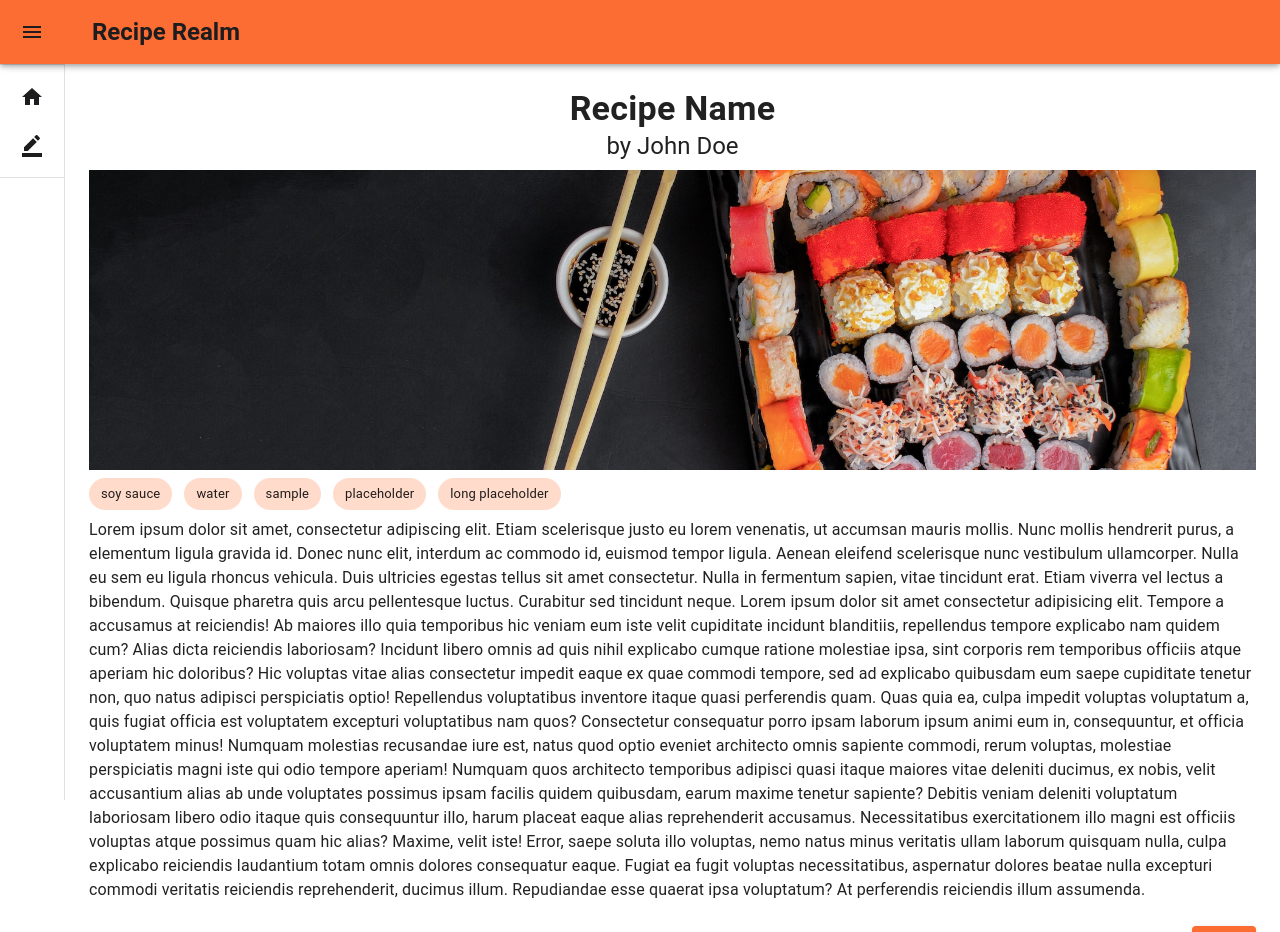
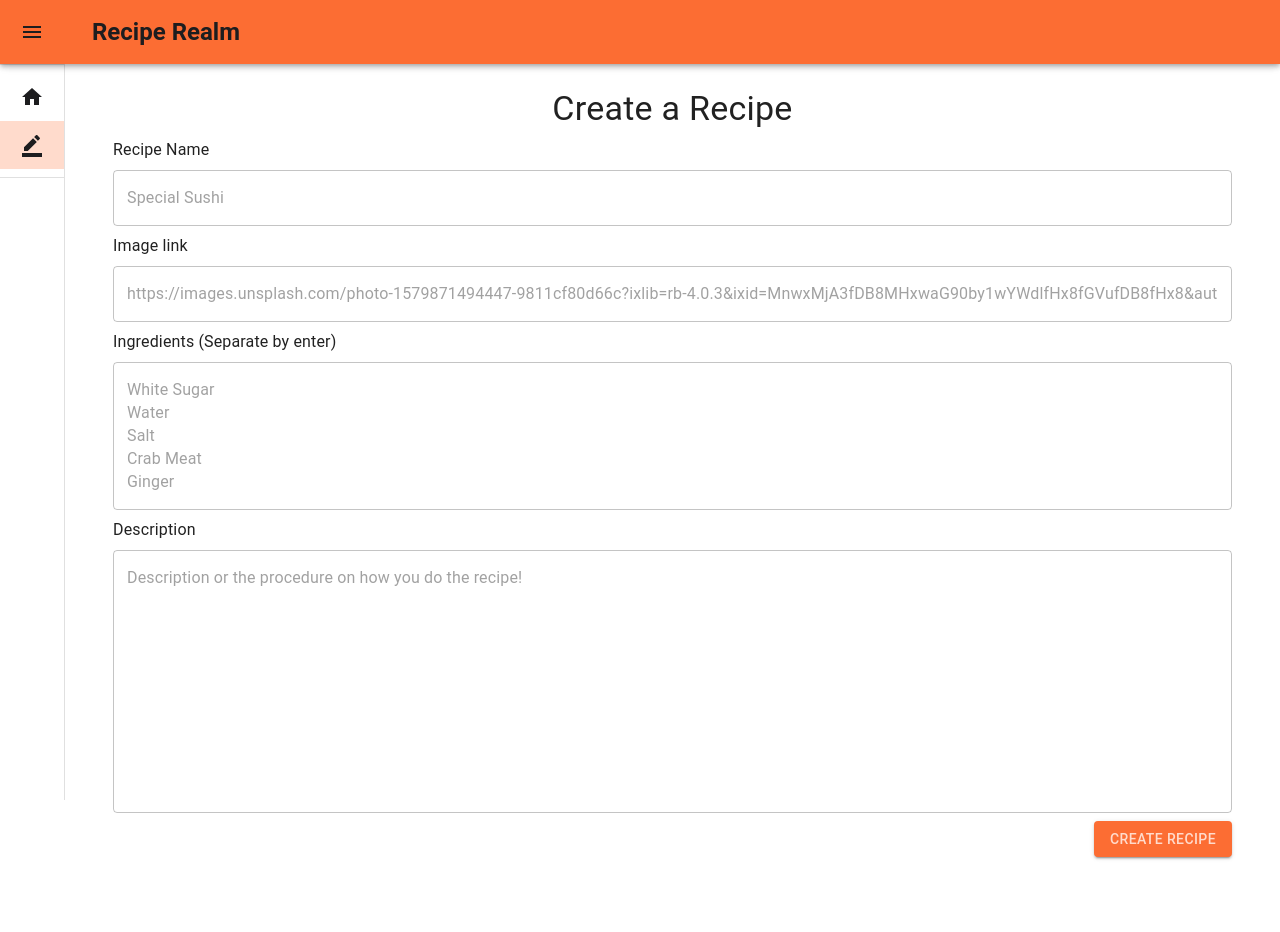
Before and after one commit to Jiseeeh/recipe-realm, a Next.js app: page /recipe/create in a window 1280 px wide. Shown: the top 932 px of the page. After the commit the page ends 881 px from the top, so only its background shows below. Built offline with nearby package versions, Linux system fonts and the light colour scheme.

Commit message:
feat: add creation of recipe page

```diff
--- /dev/null
+++ b/src/pages/recipe/create.tsx
@@ -0,0 +1,152 @@
+import { Box, TextField, Button, Typography, Container } from "@mui/material";
+import { useTheme } from "@mui/system";
+import { useRouter } from "next/router";
+import { useState, useEffect } from "react";
+import toast from "react-hot-toast";
+import axios from "axios";
+
+import Head from "@/components/Head";
+import Sidebar from "@/components/sidebar/Sidebar";
+
+export default function Create() {
+  const theme = useTheme();
+  const router = useRouter();
+  const [recipeName, setRecipeName] = useState("");
+  const [imageLink, setImageLink] = useState("");
+  const [recipeIngredients, setRecipeIngredients] = useState("");
+  const [recipeDescription, setRecipeDescription] = useState("");
+  const [isSubmitting, setIsSubmitting] = useState(false);
+
+  const [isEditMode, setIsEditMode] = useState(false);
+
+  const onEditRecipe = async () => {};
+
+  const onCreateRecipe = async () => {
+    if (!recipeName || !imageLink || !recipeIngredients || !recipeDescription) {
+      toast.error("Do not leave empty fields!");
+      return;
+    }
+
+    // get user obj from local
+    let user: { id: number; username: string } = { id: 0, username: "" };
+    if (localStorage.getItem("user") === null) {
+      toast.error("Please enter again!");
+      router.push("/");
+      return;
+    }
+
+    const toastId = toast.loading("Creating your recipe");
+    setIsSubmitting(true);
+
+    user = JSON.parse(String(localStorage.getItem("user")));
+
+    const data = {
+      recipeName,
+      authorId: user.id,
+      authorName: user.username,
+      imageLink,
+      recipeIngredients,
+      recipeDescription,
+    };
+
+    const res = await axios.post("http://localhost:3001/api/recipe", data);
+    toast.dismiss(toastId);
+    setIsSubmitting(false);
+
+    if (!res.data.success) {
+      toast.error("Something went wrong!");
+      return;
+    }
+
+    toast.success("Recipe created!");
+
+    setTimeout(() => {
+      router.push("/realm");
+    }, 800);
+  };
+
+  useEffect(() => {
+    if (Object.keys(router.query).length > 0) {
+      console.log(router.query);
+      setIsEditMode(true);
+    }
+  }, [router.query]);
+
+  return (
+    <>
+      <Head />
+      <Sidebar>
+        <Container>
+          <Box sx={{ display: "flex", flexDirection: "column", gap: 1 }}>
+            <Typography
+              sx={{ alignSelf: "center" }}
+              variant="h4"
+              textAlign="center"
+            >
+              {isEditMode ? "Update Recipe" : "Create a Recipe"}
+            </Typography>
+            <Typography>Recipe Name</Typography>
+            <TextField
+              placeholder="Special Sushi"
+              name="recipeName"
+              value={recipeName}
+              onChange={(e) => setRecipeName(e.target.value)}
+            />
+            <Typography>Image link</Typography>
+            <TextField
+              placeholder="https://images.unsplash.com/photo-1579871494447-9811cf80d66c?ixlib=rb-4.0.3&ixid=MnwxMjA3fDB8MHxwaG90by1wYWdlfHx8fGVufDB8fHx8&auto=format&fit=crop&w=1470&q=80"
+              name="imageLink"
+              value={imageLink}
+              onChange={(e) => setImageLink(e.target.value)}
+            />
+            <Typography>Ingredients (Separate by enter)</Typography>
+            <TextField
+              placeholder={"White Sugar\nWater\nSalt\nCrab Meat\nGinger"}
+              name="recipeIngredients"
+              value={recipeIngredients}
+              onChange={(e) => setRecipeIngredients(e.target.value)}
+              multiline
+              minRows={5}
+              maxRows={10}
+            />
+            <Typography>Description</Typography>
+            <TextField
+              placeholder="Description or the procedure on how you do the recipe!"
+              name="recipeDescription"
+              value={recipeDescription}
+              onChange={(e) => setRecipeDescription(e.target.value)}
+              multiline
+              minRows={10}
+              maxRows={20}
+            />
+            {isEditMode ? (
+              <Button
+                variant="contained"
+                sx={{
+                  color: `${theme.palette.secondary.main}`,
+                  alignSelf: "center",
+                  marginLeft: "auto",
+                }}
+              >
+                Update
+              </Button>
+            ) : (
+              <Button
+                variant="contained"
+                sx={{
+                  color: `${theme.palette.secondary.main}`,
+                  alignSelf: "center",
+                  marginLeft: "auto",
+                }}
+                onClick={onCreateRecipe}
+                disabled={isSubmitting}
+              >
+                Create Recipe
+              </Button>
+            )}
+          </Box>
+        </Container>
+      </Sidebar>
+    </>
+  );
+}
```
